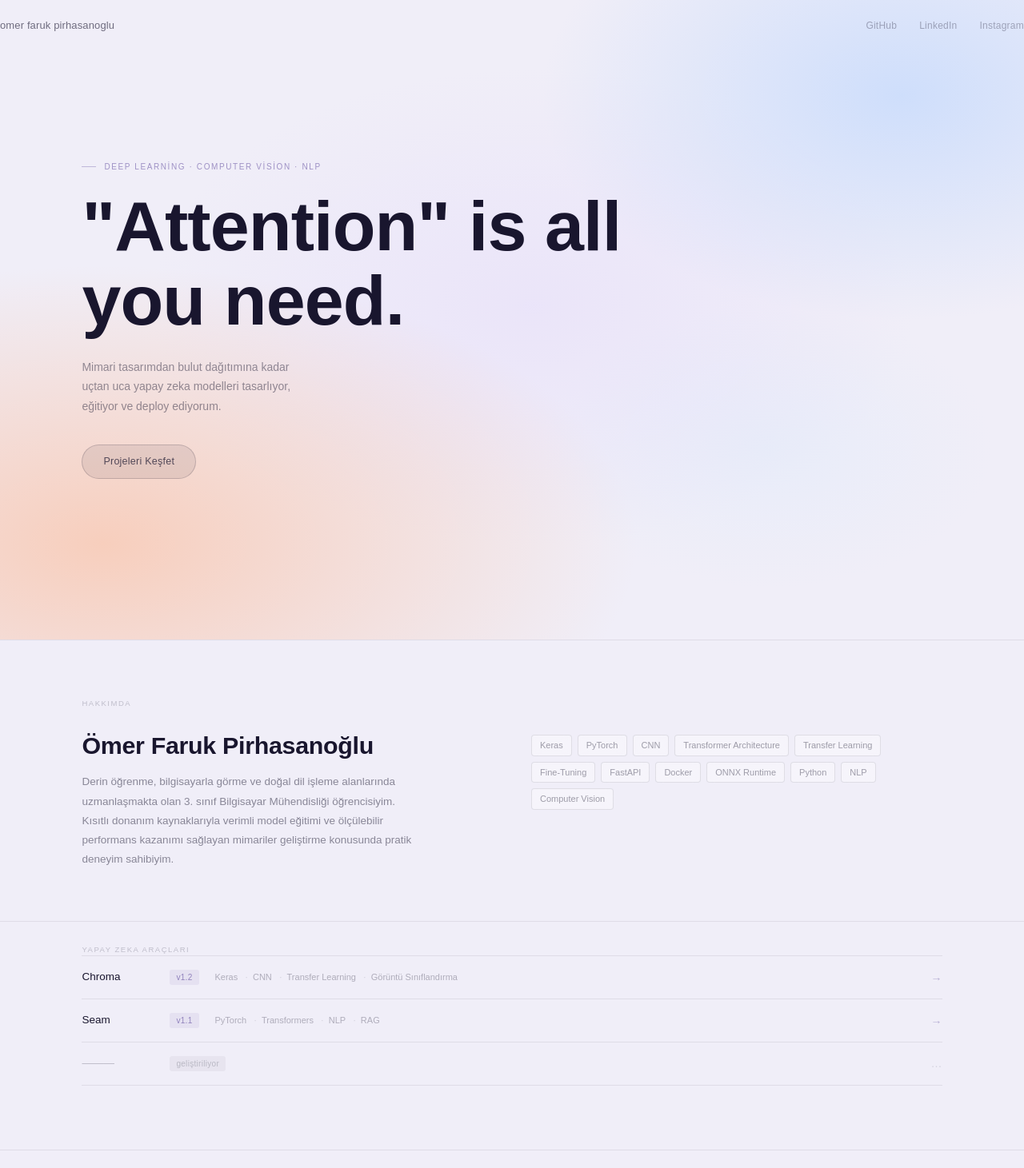
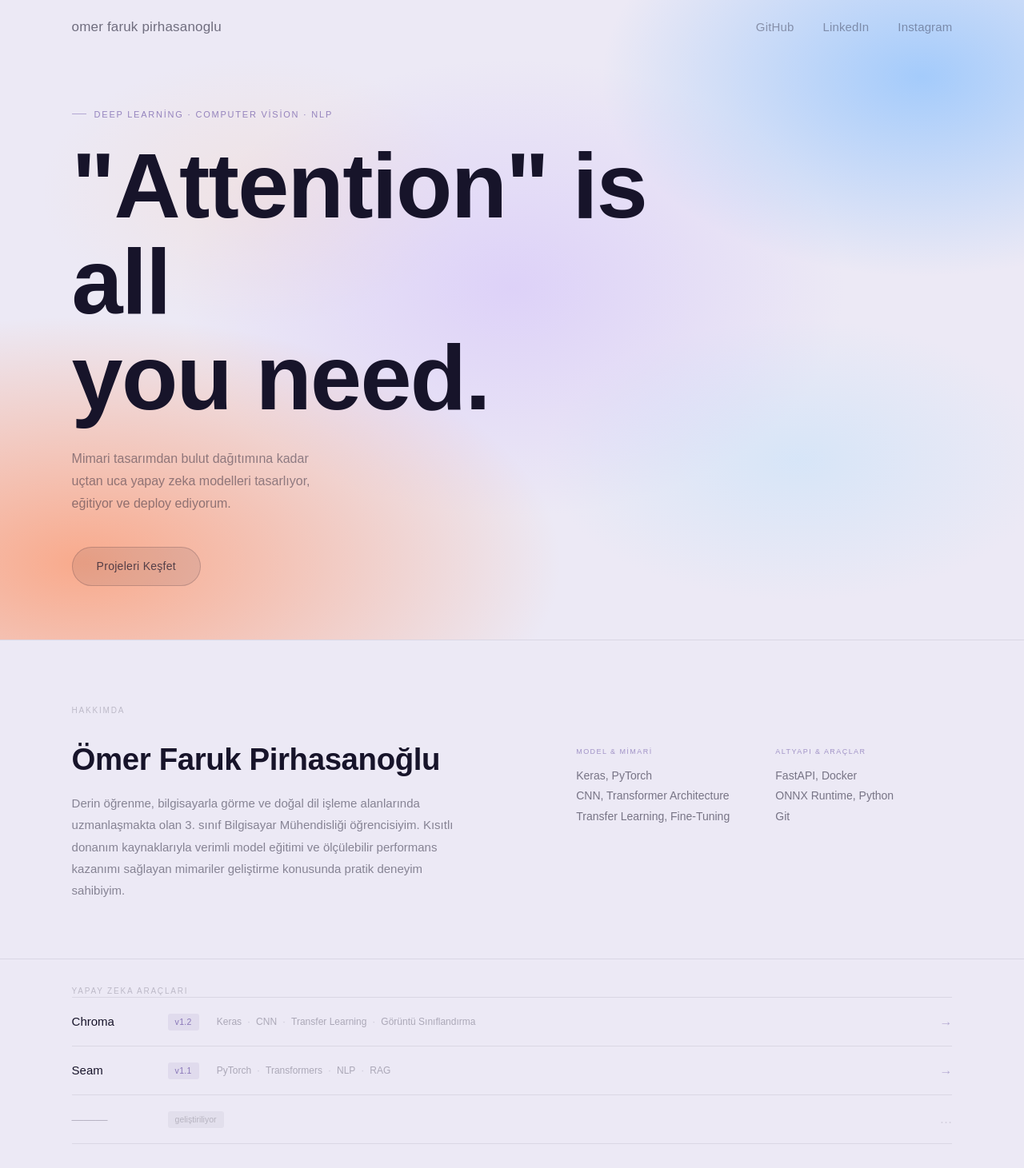
Before and after one commit to omerfarukpirhasanoglu/pirhasanoglu.com, a Next.js app: page / in a window 1280 px wide. Shown: the top 1461 px of the page at 80% size. Built offline with nearby package versions, Linux system fonts and the light colour scheme.

Commit message:
redesign

```diff
--- a/src/app/globals.css
+++ b/src/app/globals.css
@@ -1,15 +1,15 @@
 @import "tailwindcss";
-@import url('https://fonts.googleapis.com/css2?family=Cormorant+Garamond:ital,wght@0,400;0,600;1,400;1,600&family=DM+Sans:wght@300;400;500&display=swap');
+@import url('https://fonts.googleapis.com/css2?family=Cormorant+Garamond:ital,wght@0,400;0,600;1,400;1,600&family=Gowun+Batang:wght@400;700&family=DM+Sans:wght@300;400;500&display=swap');
 
 @theme {
-  --color-background: #f0eef8;
-  --color-surface:    #ffffff;
-  --color-accent:     rgba(100,80,160,0.70);
-  --color-text:       #19162e;
-  --color-muted:      rgba(25,22,46,0.42);
-  --color-border:     rgba(25,22,46,0.10);
+  --color-background: #ece9f5;
+  --color-accent:     rgba(90,65,155,0.75);
+  --color-text:       #17142a;
+  --color-muted:      rgba(23,20,42,0.42);
+  --color-border:     rgba(23,20,42,0.09);
 
   --font-display: 'Cormorant Garamond', serif;
+  --font-nav:     'Gowun Batang', serif;
   --font-body:    'DM Sans', sans-serif;
 }
 
@@ -19,9 +19,7 @@
   padding: 0;
 }
 
-html {
-  scroll-behavior: smooth;
-}
+html { scroll-behavior: smooth; }
 
 body {
   font-family: var(--font-body);
@@ -31,7 +29,7 @@ body {
   min-height: 100svh;
 }
 
-/* Aurora background — fixed, full page */
+/* Aurora — canlı, doygun */
 body::before {
   content: '';
   position: fixed;
@@ -39,36 +37,28 @@ body::before {
   z-index: 0;
   pointer-events: none;
   background:
-    radial-gradient(ellipse 90% 75% at 10% 85%, rgba(255,175,130,0.50) 0%, transparent 58%),
-    radial-gradient(ellipse 65% 65% at 88% 15%, rgba(170,205,255,0.48) 0%, transparent 54%),
-    radial-gradient(ellipse 55% 55% at 52% 48%, rgba(215,195,255,0.22) 0%, transparent 68%),
-    radial-gradient(ellipse 40% 40% at 75% 70%, rgba(200,230,255,0.20) 0%, transparent 55%),
-    #f0eef8;
+    radial-gradient(ellipse 85% 70% at 8% 88%,  rgba(255,140,90,0.68)  0%, transparent 55%),
+    radial-gradient(ellipse 60% 60% at 90% 12%,  rgba(120,185,255,0.62) 0%, transparent 52%),
+    radial-gradient(ellipse 50% 55% at 50% 45%,  rgba(190,160,255,0.32) 0%, transparent 65%),
+    radial-gradient(ellipse 45% 40% at 78% 72%,  rgba(160,220,255,0.28) 0%, transparent 55%),
+    radial-gradient(ellipse 35% 35% at 25% 30%,  rgba(255,200,160,0.20) 0%, transparent 60%),
+    #ece9f5;
 }
 
 /* Scrollbar */
 ::-webkit-scrollbar { width: 4px; }
 ::-webkit-scrollbar-track { background: transparent; }
-::-webkit-scrollbar-thumb { background: rgba(100,80,160,0.20); border-radius: 9999px; }
-::-webkit-scrollbar-thumb:hover { background: rgba(100,80,160,0.35); }
+::-webkit-scrollbar-thumb { background: rgba(90,65,155,0.22); border-radius: 9999px; }
+::-webkit-scrollbar-thumb:hover { background: rgba(90,65,155,0.38); }
 
-/* Reveal animation */
+/* Reveal */
 @keyframes fadeUp {
-  from {
-    opacity: 0;
-    transform: translateY(16px);
-  }
-  to {
-    opacity: 1;
-    transform: translateY(0);
-  }
+  from { opacity: 0; transform: translateY(18px); }
+  to   { opacity: 1; transform: translateY(0); }
 }
-
-.reveal {
-  animation: fadeUp 0.8s cubic-bezier(0.22, 1, 0.36, 1) both;
-}
-.reveal-1 { animation-delay: 80ms; }
-.reveal-2 { animation-delay: 180ms; }
-.reveal-3 { animation-delay: 280ms; }
-.reveal-4 { animation-delay: 400ms; }
-.reveal-5 { animation-delay: 520ms; }
+.reveal   { animation: fadeUp 0.85s cubic-bezier(0.22,1,0.36,1) both; }
+.reveal-1 { animation-delay: 60ms;  }
+.reveal-2 { animation-delay: 160ms; }
+.reveal-3 { animation-delay: 270ms; }
+.reveal-4 { animation-delay: 390ms; }
+.reveal-5 { animation-delay: 510ms; }
--- a/src/app/page.tsx
+++ b/src/app/page.tsx
@@ -1,19 +1,71 @@
 import Link from "next/link";
 import Footer from "@/src/components/layout/Footer";
+
+const NAV_LINKS = [
+  { label: "GitHub",    href: "https://github.com/omerfarukpirhasanoglu" },
+  { label: "LinkedIn",  href: "https://www.linkedin.com/in/omer-pirhasanoglu" },
+  { label: "Instagram", href: "https://www.instagram.com/omerpirhasanoglu" },
+];
+
+const TECH_COLS = [
+  {
+    label: "Model & Mimari",
+    items: "Keras, PyTorch\nCNN, Transformer Architecture\nTransfer Learning, Fine-Tuning",
+  },
+  {
+    label: "Altyapı & Araçlar",
+    items: "FastAPI, Docker\nONNX Runtime, Python\nGit",
+  },
+];
+
+const PROJECTS = [
+  {
+    name: "Chroma",
+    version: "v1.2",
+    tags: ["Keras", "CNN", "Transfer Learning", "Görüntü Sınıflandırma"],
+    href: "/dashboard/tool-1",
+    live: true,
+  },
+  {
+    name: "Seam",
+    version: "v1.1",
+    tags: ["PyTorch", "Transformers", "NLP", "RAG"],
+    href: "/dashboard/tool-2",
+    live: true,
+  },
+  {
+    name: "———",
+    version: null,
+    tags: [],
+    href: "/dashboard/tool-3",
+    live: false,
+  },
+];
 
 export default function LandingPage() {
   return (
     <div className="relative z-10 min-h-screen flex flex-col">
 
       {/* ── NAV ── */}
-      <header className="fixed top-0 left-0 right-0 z-50 flex items-center justify-between px-8 md:px-14 h-16">
+      <header
+        style={{
+          position: "fixed",
+          top: 0, left: 0, right: 0,
+          zIndex: 50,
+          display: "flex",
+          alignItems: "center",
+          justifyContent: "space-between",
+          padding: "0 clamp(2rem, 7vw, 6rem)",
+          height: "68px",
+        }}
+      >
         <Link
           href="/"
           style={{
-            fontFamily: "var(--font-body)",
-            fontSize: "13px",
-            fontWeight: 500,
-            color: "rgba(25,22,46,0.60)",
+            fontFamily: "var(--font-nav)",
+            fontSize: "17px",
+            fontWeight: 400,
+            color: "rgba(23,20,42,0.58)",
             letterSpacing: "0.01em",
             textDecoration: "none",
           }}
@@ -21,22 +73,18 @@ export default function LandingPage() {
           omer faruk pirhasanoglu
         </Link>
 
-        <nav style={{ display: "flex", gap: "28px" }}>
-          {[
-            { label: "GitHub", href: "https://github.com/omerfarukpirhasanoglu" },
-            { label: "LinkedIn", href: "https://www.linkedin.com/in/omer-pirhasanoglu" },
-            { label: "Instagram", href: "https://www.instagram.com/omerpirhasanoglu" },
-          ].map((item) => (
+        <nav style={{ display: "flex", gap: "36px" }}>
+          {NAV_LINKS.map((item) => (
             <Link
               key={item.label}
               href={item.href}
               target="_blank"
               style={{
-                fontFamily: "var(--font-body)",
-                fontSize: "12px",
+                fontFamily: "var(--font-nav)",
+                fontSize: "15px",
                 fontWeight: 400,
-                color: "rgba(25,22,46,0.32)",
-                letterSpacing: "0.02em",
+                color: "rgba(23,20,42,0.38)",
+                letterSpacing: "0.01em",
                 textDecoration: "none",
               }}
             >
@@ -53,7 +101,7 @@ export default function LandingPage() {
           display: "flex",
           flexDirection: "column",
           justifyContent: "center",
-          padding: "0 clamp(2rem, 8vw, 7rem)",
+          padding: "68px clamp(2rem, 7vw, 6rem) 0",
           minHeight: "100svh",
         }}
       >
@@ -62,18 +110,22 @@ export default function LandingPage() {
           className="reveal reveal-1"
           style={{
             fontFamily: "var(--font-body)",
-            fontSize: "10px",
+            fontSize: "11px",
             fontWeight: 500,
             letterSpacing: "0.16em",
             textTransform: "uppercase",
-            color: "rgba(100,80,160,0.58)",
-            marginBottom: "20px",
+            color: "rgba(90,65,155,0.60)",
+            marginBottom: "22px",
             display: "flex",
             alignItems: "center",
             gap: "10px",
           }}
         >
-          <span style={{ display: "inline-block", width: "18px", height: "1px", background: "rgba(100,80,160,0.35)" }} />
+          <span style={{
+            display: "inline-block",
+            width: "18px", height: "1px",
+            background: "rgba(90,65,155,0.38)",
+          }} />
           Deep Learning · Computer Vision · NLP
         </div>
 
@@ -82,13 +134,13 @@ export default function LandingPage() {
           className="reveal reveal-2"
           style={{
             fontFamily: "var(--font-display)",
-            fontSize: "clamp(2.8rem, 7vw, 5.5rem)",
+            fontSize: "clamp(3.6rem, 9vw, 7.5rem)",
             fontWeight: 600,
-            lineHeight: 1.06,
-            color: "#19162e",
-            maxWidth: "700px",
-            marginBottom: "24px",
-            letterSpacing: "-0.01em",
+            lineHeight: 1.04,
+            color: "#17142a",
+            maxWidth: "820px",
+            marginBottom: "28px",
+            letterSpacing: "-0.015em",
           }}
         >
           "Attention" is all<br />you need.
@@ -99,12 +151,12 @@ export default function LandingPage() {
           className="reveal reveal-3"
           style={{
             fontFamily: "var(--font-body)",
-            fontSize: "14px",
+            fontSize: "16px",
             fontWeight: 300,
-            color: "rgba(25,22,46,0.45)",
+            color: "rgba(23,20,42,0.45)",
             lineHeight: 1.75,
-            maxWidth: "400px",
-            marginBottom: "36px",
+            maxWidth: "420px",
+            marginBottom: "40px",
           }}
         >
           Mimari tasarımdan bulut dağıtımına kadar<br />
@@ -120,18 +172,17 @@ export default function LandingPage() {
               display: "inline-flex",
               alignItems: "center",
               fontFamily: "var(--font-body)",
-              fontSize: "12.5px",
+              fontSize: "14px",
               fontWeight: 500,
-              color: "rgba(25,22,46,0.72)",
-              background: "rgba(25,22,46,0.08)",
-              border: "0.5px solid rgba(25,22,46,0.18)",
+              color: "rgba(23,20,42,0.70)",
+              background: "rgba(23,20,42,0.08)",
+              border: "0.5px solid rgba(23,20,42,0.18)",
               borderRadius: "100px",
-              padding: "11px 26px",
+              padding: "13px 30px",
               letterSpacing: "0.02em",
               textDecoration: "none",
               backdropFilter: "blur(12px)",
               WebkitBackdropFilter: "blur(12px)",
-              transition: "background 0.2s, border-color 0.2s",
             }}
           >
             Projeleri Keşfet
@@ -144,57 +195,49 @@ export default function LandingPage() {
         style={{
           position: "relative",
           zIndex: 10,
-          padding: "72px clamp(2rem, 8vw, 7rem) 64px",
-          borderTop: "0.5px solid rgba(25,22,46,0.08)",
+          padding: "80px clamp(2rem, 7vw, 6rem) 72px",
+          borderTop: "0.5px solid rgba(23,20,42,0.08)",
         }}
       >
-        <p
-          style={{
-            fontFamily: "var(--font-body)",
-            fontSize: "9.5px",
-            fontWeight: 500,
-            letterSpacing: "0.16em",
-            textTransform: "uppercase",
-            color: "rgba(25,22,46,0.22)",
-            marginBottom: "28px",
-          }}
-        >
+        <p style={{
+          fontFamily: "var(--font-body)",
+          fontSize: "10px",
+          fontWeight: 500,
+          letterSpacing: "0.18em",
+          textTransform: "uppercase",
+          color: "rgba(23,20,42,0.22)",
+          marginBottom: "32px",
+        }}>
           Hakkımda
         </p>
 
-        <div
-          style={{
-            display: "grid",
-            gridTemplateColumns: "1fr 1fr",
-            gap: "48px",
-            alignItems: "start",
-          }}
-        >
+        <div style={{
+          display: "grid",
+          gridTemplateColumns: "1.1fr 0.9fr",
+          gap: "56px",
+          alignItems: "start",
+        }}>
           {/* Sol — metin */}
           <div>
-            <h2
-              style={{
-                fontFamily: "var(--font-display)",
-                fontSize: "clamp(1.4rem, 2.5vw, 1.9rem)",
-                fontWeight: 600,
-                color: "#19162e",
-                marginBottom: "16px",
-                letterSpacing: "-0.01em",
-                lineHeight: 1.15,
-              }}
-            >
+            <h2 style={{
+              fontFamily: "var(--font-display)",
+              fontSize: "clamp(1.7rem, 3vw, 2.4rem)",
+              fontWeight: 600,
+              color: "#17142a",
+              marginBottom: "20px",
+              letterSpacing: "-0.01em",
+              lineHeight: 1.12,
+            }}>
               Ömer Faruk Pirhasanoğlu
             </h2>
-            <p
-              style={{
-                fontFamily: "var(--font-body)",
-                fontSize: "13.5px",
-                fontWeight: 300,
-                color: "rgba(25,22,46,0.48)",
-                lineHeight: 1.80,
-                maxWidth: "420px",
-              }}
-            >
+            <p style={{
+              fontFamily: "var(--font-body)",
+              fontSize: "15px",
+              fontWeight: 300,
+              color: "rgba(23,20,42,0.48)",
+              lineHeight: 1.82,
+              maxWidth: "480px",
+            }}>
               Derin öğrenme, bilgisayarla görme ve doğal dil işleme alanlarında
               uzmanlaşmakta olan 3. sınıf Bilgisayar Mühendisliği öğrencisiyim.
               Kısıtlı donanım kaynaklarıyla verimli model eğitimi ve ölçülebilir
@@ -203,175 +246,150 @@ export default function LandingPage() {
             </p>
           </div>
 
-          {/* Sağ — tag'ler */}
-          <div style={{ paddingTop: "4px" }}>
-            <div style={{ display: "flex", flexWrap: "wrap", gap: "7px" }}>
-              {[
-                "Keras", "PyTorch", "CNN", "Transformer Architecture",
-                "Transfer Learning", "Fine-Tuning", "FastAPI", "Docker",
-                "ONNX Runtime", "Python", "NLP", "Computer Vision",
-              ].map((tag) => (
-                <span
-                  key={tag}
-                  style={{
+          {/* Sağ — kategorili sütunlar */}
+          <div style={{
+            display: "grid",
+            gridTemplateColumns: "1fr 1fr",
+            gap: "20px 28px",
+            paddingTop: "6px",
+          }}>
+            {TECH_COLS.map((col) => (
+              <div key={col.label}>
+                <p style={{
+                  fontFamily: "var(--font-body)",
+                  fontSize: "9px",
+                  fontWeight: 500,
+                  letterSpacing: "0.16em",
+                  textTransform: "uppercase",
+                  color: "rgba(90,65,155,0.50)",
+                  marginBottom: "10px",
+                }}>
+                  {col.label}
+                </p>
+                {col.items.split("\n").map((line, i) => (
+                  <p key={i} style={{
                     fontFamily: "var(--font-body)",
-                    fontSize: "11px",
-                    fontWeight: 400,
-                    color: "rgba(25,22,46,0.40)",
-                    background: "rgba(255,255,255,0.38)",
-                    border: "0.5px solid rgba(25,22,46,0.10)",
-                    borderRadius: "4px",
-                    padding: "4px 10px",
-                    backdropFilter: "blur(6px)",
-                    WebkitBackdropFilter: "blur(6px)",
-                  }}
-                >
-                  {tag}
-                </span>
-              ))}
-            </div>
+                    fontSize: "14px",
+                    fontWeight: 300,
+                    color: "rgba(23,20,42,0.55)",
+                    lineHeight: 1.85,
+                  }}>
+                    {line}
+                  </p>
+                ))}
+              </div>
+            ))}
           </div>
         </div>
       </section>
 
       {/* ── PROJECTS ── */}
-      <section
-        style={{
-          position: "relative",
-          zIndex: 10,
-          padding: "0 clamp(2rem, 8vw, 7rem) 80px",
-          borderTop: "0.5px solid rgba(25,22,46,0.08)",
-        }}
-      >
-        <p
-          style={{
-            fontFamily: "var(--font-body)",
-            fontSize: "9.5px",
-            fontWeight: 500,
-            letterSpacing: "0.16em",
-            textTransform: "uppercase",
-            color: "rgba(25,22,46,0.22)",
-            marginBottom: "0",
-            paddingTop: "28px",
-          }}
-        >
+      <section style={{
+        position: "relative",
+        zIndex: 10,
+        padding: "0 clamp(2rem, 7vw, 6rem) 88px",
+        borderTop: "0.5px solid rgba(23,20,42,0.08)",
+      }}>
+        <p style={{
+          fontFamily: "var(--font-body)",
+          fontSize: "10px",
+          fontWeight: 500,
+          letterSpacing: "0.18em",
+          textTransform: "uppercase",
+          color: "rgba(23,20,42,0.22)",
+          paddingTop: "32px",
+          marginBottom: "0",
+        }}>
           Yapay Zeka Araçları
         </p>
 
         <div style={{ display: "flex", flexDirection: "column" }}>
-          {[
-            {
-              name: "Chroma",
-              version: "v1.2",
-              tags: ["Keras", "CNN", "Transfer Learning", "Görüntü Sınıflandırma"],
-              href: "/dashboard/tool-1",
-              live: true,
-            },
-            {
-              name: "Seam",
-              version: "v1.1",
-              tags: ["PyTorch", "Transformers", "NLP", "RAG"],
-              href: "/dashboard/tool-2",
-              live: true,
-            },
-            {
-              name: "———",
-              version: null,
-              tags: [],
-              href: "/dashboard/tool-3",
-              live: false,
-            },
-          ].map((project, i) => (
+          {PROJECTS.map((project, i) => (
             <Link
               key={i}
               href={project.href}
               style={{
                 display: "flex",
                 alignItems: "center",
-                padding: "16px 0",
-                borderTop: "0.5px solid rgba(25,22,46,0.08)",
+                padding: "18px 0",
+                borderTop: "0.5px solid rgba(23,20,42,0.08)",
+                borderBottom: i === PROJECTS.length - 1
+                  ? "0.5px solid rgba(23,20,42,0.08)"
+                  : undefined,
                 textDecoration: "none",
                 gap: "0",
-                ...(i === 2 ? { borderBottom: "0.5px solid rgba(25,22,46,0.08)" } : {}),
               }}
             >
               {/* İsim */}
-              <span
-                style={{
-                  fontFamily: "var(--font-body)",
-                  fontSize: "13.5px",
-                  fontWeight: 500,
-                  color: project.live ? "#19162e" : "rgba(25,22,46,0.25)",
-                  minWidth: "110px",
-                }}
-              >
+              <span style={{
+                fontFamily: "var(--font-body)",
+                fontSize: "15px",
+                fontWeight: 500,
+                color: project.live ? "#17142a" : "rgba(23,20,42,0.25)",
+                minWidth: "120px",
+              }}>
                 {project.name}
               </span>
 
-              {/* Versiyon badge */}
+              {/* Versiyon / durum */}
               {project.version ? (
-                <span
-                  style={{
-                    fontFamily: "var(--font-body)",
-                    fontSize: "10px",
-                    fontWeight: 500,
-                    padding: "2px 8px",
-                    borderRadius: "3px",
-                    background: "rgba(100,80,160,0.08)",
-                    color: "rgba(100,80,160,0.65)",
-                    marginRight: "20px",
-                    letterSpacing: "0.03em",
-                    whiteSpace: "nowrap",
-                  }}
-                >
+                <span style={{
+                  fontFamily: "var(--font-body)",
+                  fontSize: "10.5px",
+                  fontWeight: 500,
+                  padding: "3px 9px",
+                  borderRadius: "3px",
+                  background: "rgba(90,65,155,0.08)",
+                  color: "rgba(90,65,155,0.65)",
+                  marginRight: "22px",
+                  letterSpacing: "0.03em",
+                  whiteSpace: "nowrap",
+                }}>
                   {project.version}
                 </span>
               ) : (
-                <span
-                  style={{
-                    fontFamily: "var(--font-body)",
-                    fontSize: "10px",
-                    fontWeight: 400,
-                    padding: "2px 8px",
-                    borderRadius: "3px",
-                    background: "rgba(25,22,46,0.04)",
-                    color: "rgba(25,22,46,0.22)",
-                    marginRight: "20px",
-                    letterSpacing: "0.03em",
-                    whiteSpace: "nowrap",
-                  }}
-                >
+                <span style={{
+                  fontFamily: "var(--font-body)",
+                  fontSize: "10.5px",
+                  fontWeight: 400,
+                  padding: "3px 9px",
+                  borderRadius: "3px",
+                  background: "rgba(23,20,42,0.04)",
+                  color: "rgba(23,20,42,0.22)",
+                  marginRight: "22px",
+                  whiteSpace: "nowrap",
+                }}>
                   geliştiriliyor
                 </span>
               )}
 
               {/* Tag'ler */}
-              <div style={{ display: "flex", gap: "0", flex: 1 }}>
+              <div style={{ display: "flex", flex: 1, flexWrap: "wrap" }}>
                 {project.tags.map((tag, j) => (
-                  <span
-                    key={j}
-                    style={{
-                      fontFamily: "var(--font-body)",
-                      fontSize: "11px",
-                      fontWeight: 300,
-                      color: "rgba(25,22,46,0.30)",
-                    }}
-                  >
-                    {tag}{j < project.tags.length - 1 ? <span style={{ margin: "0 6px", color: "rgba(25,22,46,0.14)" }}> · </span> : null}
+                  <span key={j} style={{
+                    fontFamily: "var(--font-body)",
+                    fontSize: "12px",
+                    fontWeight: 300,
+                    color: "rgba(23,20,42,0.30)",
+                  }}>
+                    {tag}
+                    {j < project.tags.length - 1 && (
+                      <span style={{ margin: "0 7px", color: "rgba(23,20,42,0.14)" }}>·</span>
+                    )}
                   </span>
                 ))}
               </div>
 
               {/* Ok */}
-              <span
-                style={{
-                  fontFamily: "var(--font-body)",
-                  fontSize: "14px",
-                  color: project.live ? "rgba(100,80,160,0.40)" : "rgba(25,22,46,0.12)",
-                  marginLeft: "auto",
-                  paddingLeft: "16px",
-                }}
-              >
+              <span style={{
+                fontFamily: "var(--font-body)",
+                fontSize: "16px",
+                color: project.live
+                  ? "rgba(90,65,155,0.38)"
+                  : "rgba(23,20,42,0.12)",
+                marginLeft: "auto",
+                paddingLeft: "16px",
+              }}>
                 {project.live ? "→" : "…"}
               </span>
             </Link>
```
